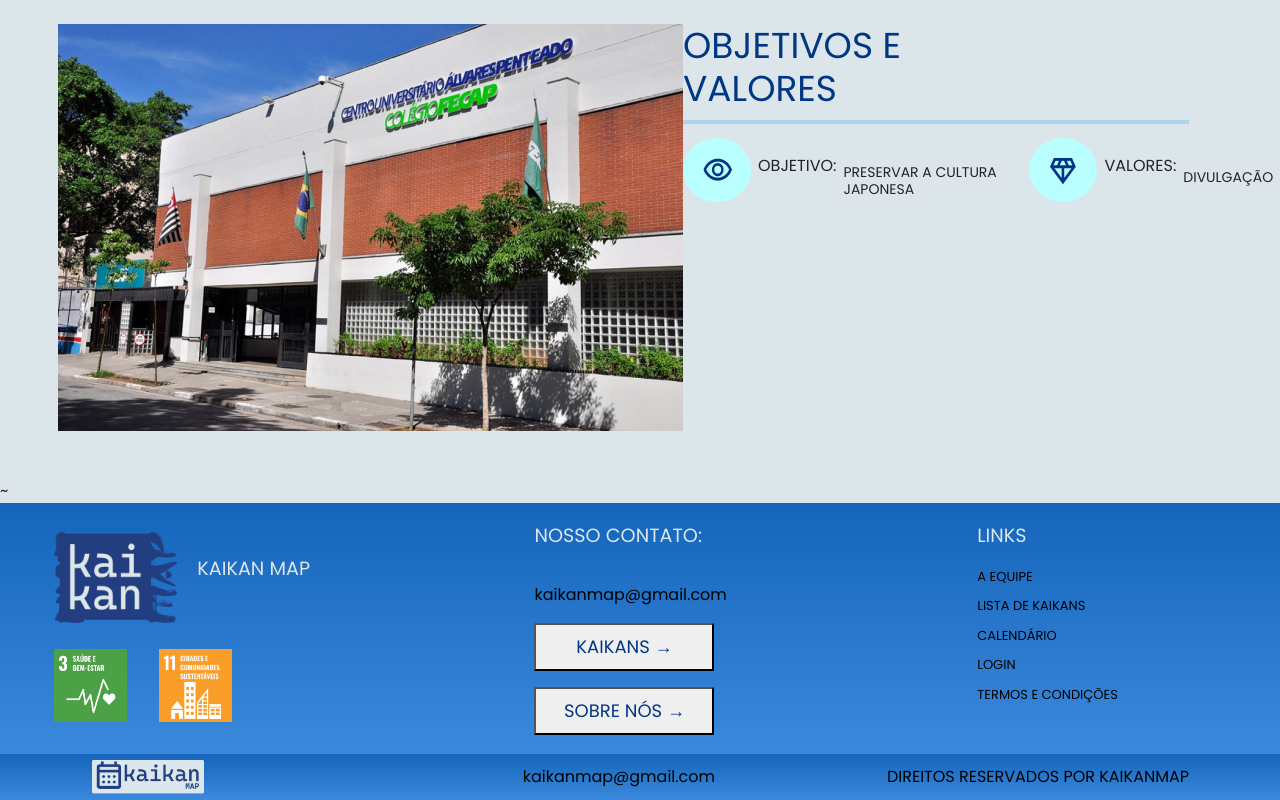
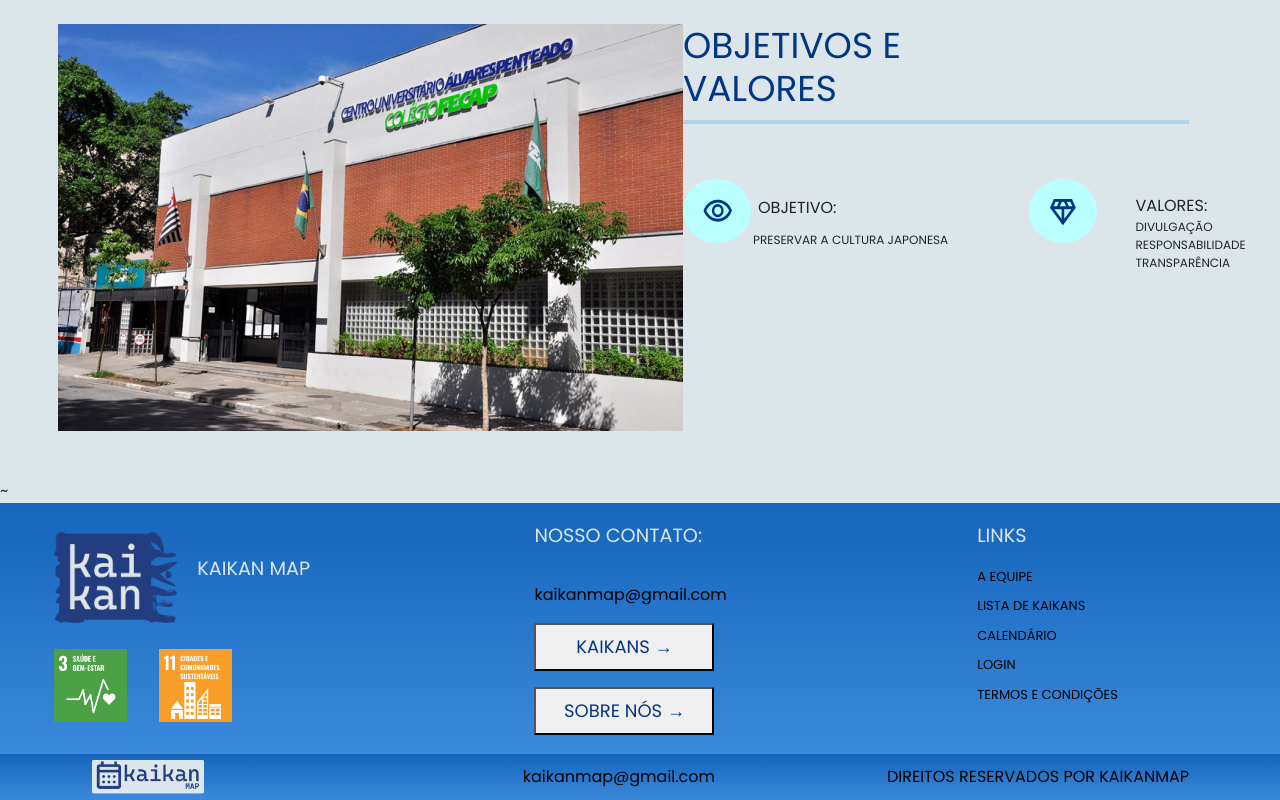
Before and after one commit to VitorToku/KaikanMap, a React (Create React App) app in the folder kaikanmap/: page /equipe in a window 1280 px wide. Shown: the part 1335-2135 px from the top of the page. Built offline with nearby package versions, Linux system fonts and the light colour scheme.

Commit message:
nova versao edit 03-11

```diff
--- a/kaikanmap/src/components/Equipe/estilo.css
+++ b/kaikanmap/src/components/Equipe/estilo.css
@@ -19,7 +19,8 @@
     grid-area: m;
     padding-left: 1.2rem;
     padding-top: 2rem;
-    background-color: #DCE6EA !important;
+    background-color: #DCE6EA ;
+
   }
 
   #s1 {
@@ -134,6 +135,7 @@
 #grid{
   display: grid;
   grid-template-areas: "f v";
+  align-items: baseline;
 }
 
 #objetivo{
@@ -141,6 +143,7 @@
   display: flex;
   align-items: center;
   gap:7px;
+  height: 90px;
 }
 
 
@@ -149,12 +152,17 @@
   font-weight: 500;
 
 }
-#obText{
-  font-size: 14px;
-  margin-top: 30px;
-  margin-right: 30px;
+
+#preserv{
+  margin-left: 70px;
+  display: flex;
 
 
+
+}
+#obText{ font-size: 12px;
+    position: relative;
+    bottom: 55px
 }
 
 #valor{
@@ -171,7 +179,51 @@
 
 }
 
-.p{
-  font-size: 14px;
-  margin-top: 30px;
+
+
+#destaq{
+  font-size: 16px;
 }
+#valor ul{
+  margin-right: 200px;
+  margin-top:60px
+}
+
+#valor ul li{
+  list-style: none;
+
+}
+
+#font{
+  font-size: 12px;
+}
+
+@media(max-width:1100px)
+{
+
+  main{
+    width: fit-content;
+  }
+
+  #s2{
+    display: grid;
+    padding-top: 80px;
+    gap:100px;
+    margin-left: 142px;
+    margin-right: 142px;
+    padding-bottom: 100px;
+
+
+    grid-template-areas: "c1"
+                         "c2"
+                         "c3"
+
+                      ;
+  }
+
+  #s3{
+
+    grid-template-areas: "i "
+                         "o"
+  }
+}
--- a/kaikanmap/src/components/Equipe/index.js
+++ b/kaikanmap/src/components/Equipe/index.js
@@ -36,17 +36,21 @@
                         <section id="objetivo">
                             <img src={objetivo} />
                             <h3 id="ob">OBJETIVO:</h3>
+
+                        </section>
+                        <section id="preserv">
                             <h4 id="obText">PRESERVAR A CULTURA JAPONESA </h4>
-
                         </section>
 
 
                         <section id="valor">
                             <img src={diamante} />
-                            <h3 id="vl"> VALORES:</h3>
-                            <p class="p">DIVULGAÇÃO</p>
-                            <p class="p">RESPONSABILIDADE</p>
-                            <p class="p">  TRANSPARÊNCIA</p>
+                            <ul>
+                                <li id="destaq">VALORES:</li>
+                                <li id="font">DIVULGAÇÃO</li>
+                                <li id="font">RESPONSABILIDADE</li>
+                                <li id="font">TRANSPARÊNCIA</li>
+                            </ul>
 
                         </section>
 
```
